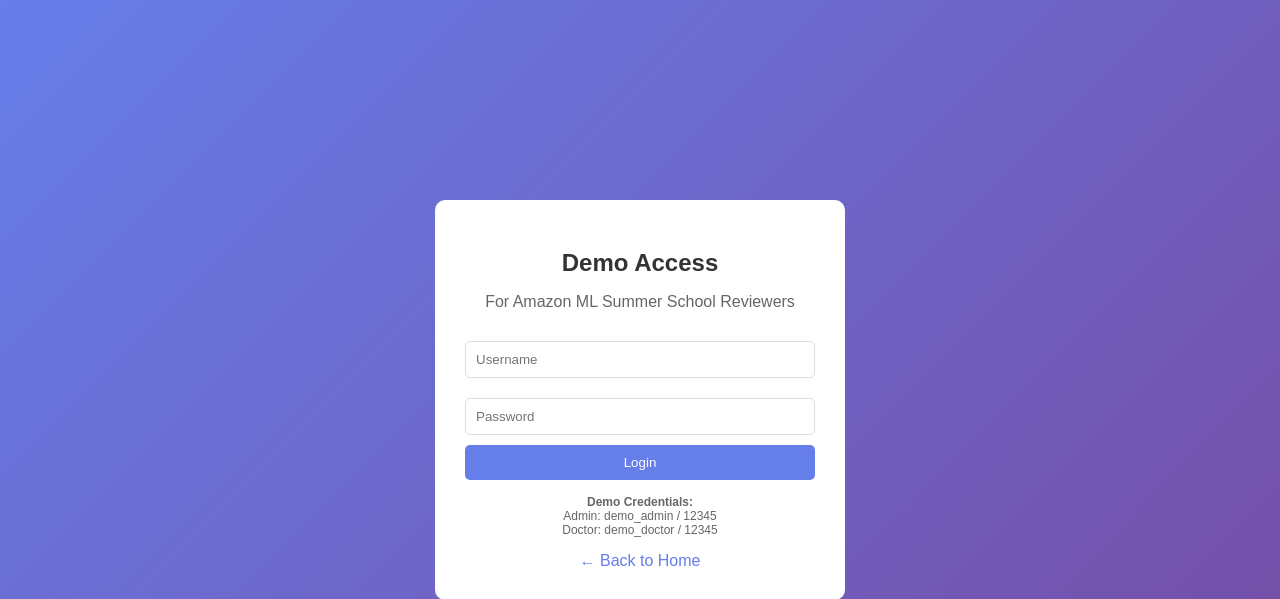
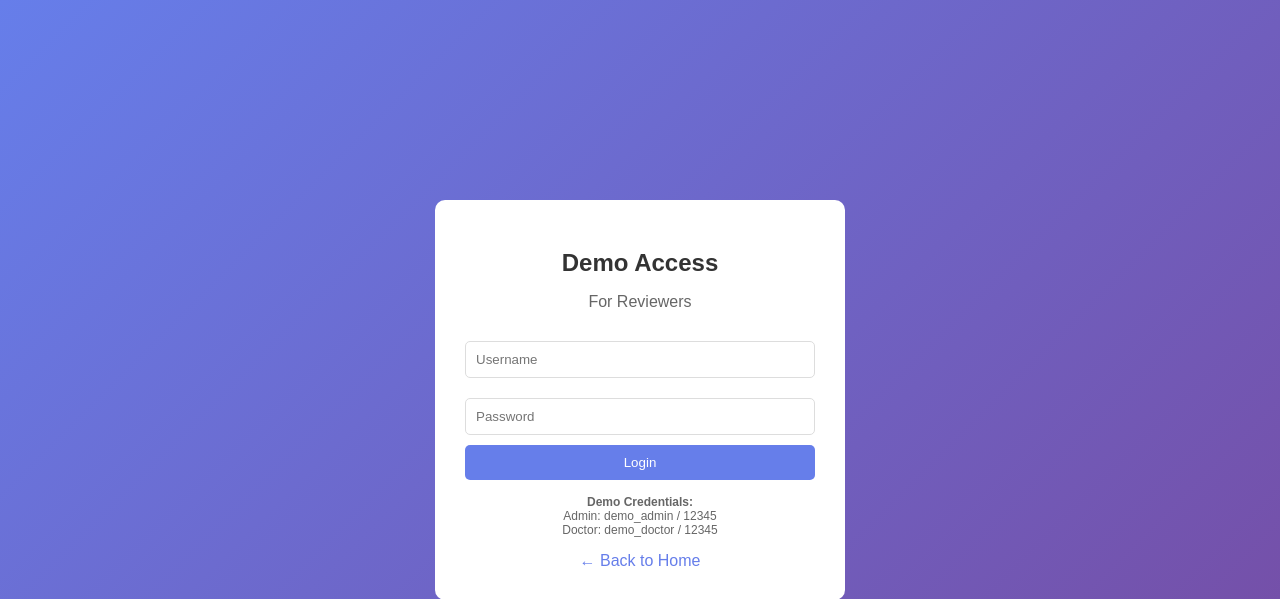
Before and after one commit to anusha1808/Heart_Disease_Predictor, a Flask app: page /demo/login in a window 1280 px wide. Shown: the top 599 px of the page. Run offline with Flask 3, Linux system fonts and the light colour scheme; parts of the project's set-up code (start-up, migrations or seed data) failed here and were passed over.

Commit message:
Add demo login page for reviewers

```diff
--- a/templates/demo_login.html
+++ b/templates/demo_login.html
@@ -16,7 +16,7 @@
 <body>
     <div class="login-box">
         <h2>Demo Access</h2>
-        <p>For Amazon ML Summer School Reviewers</p>
+        <p>For Reviewers</p>
         <form method="POST">
             <input type="text" name="username" placeholder="Username" required>
             <input type="password" name="password" placeholder="Password" required>
```
